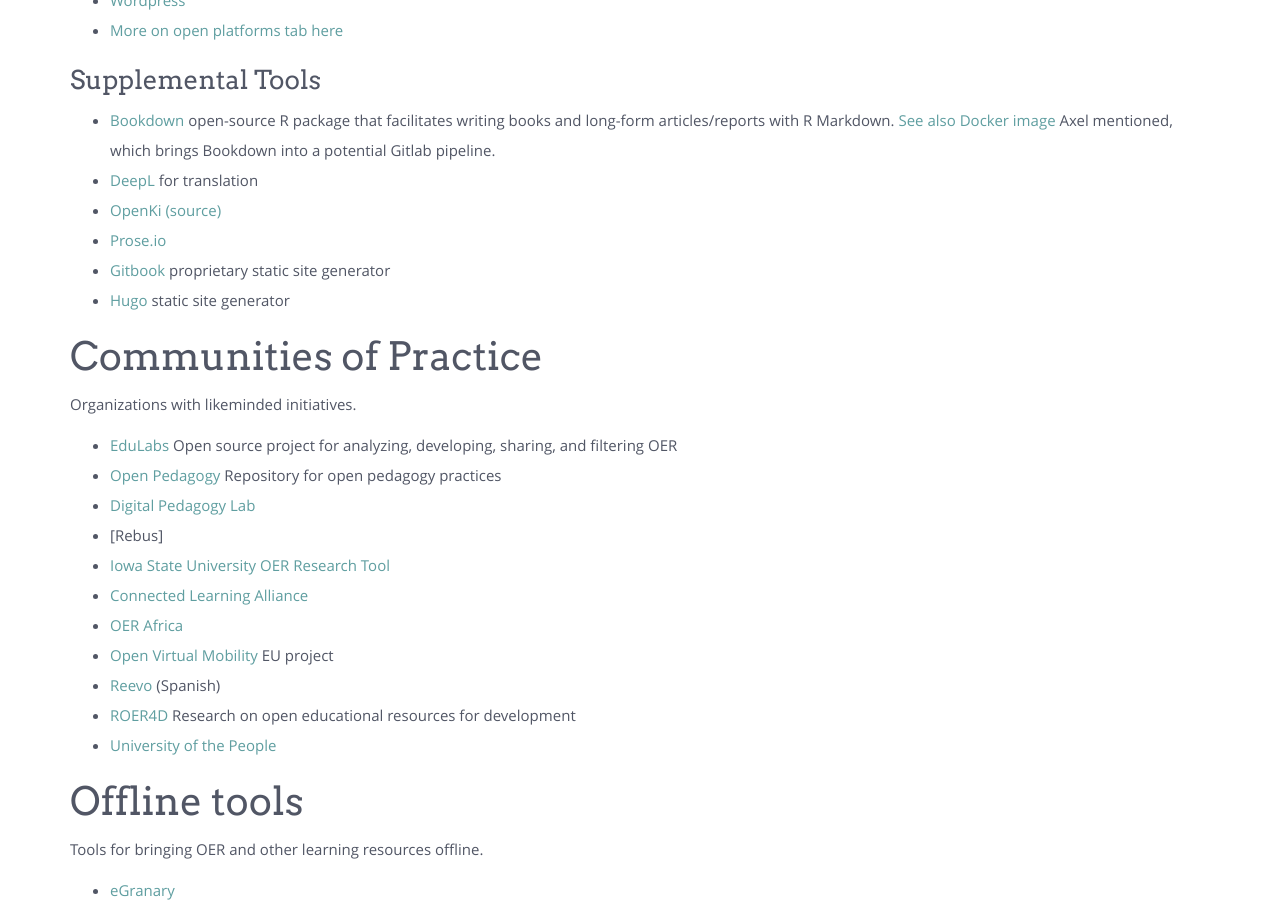
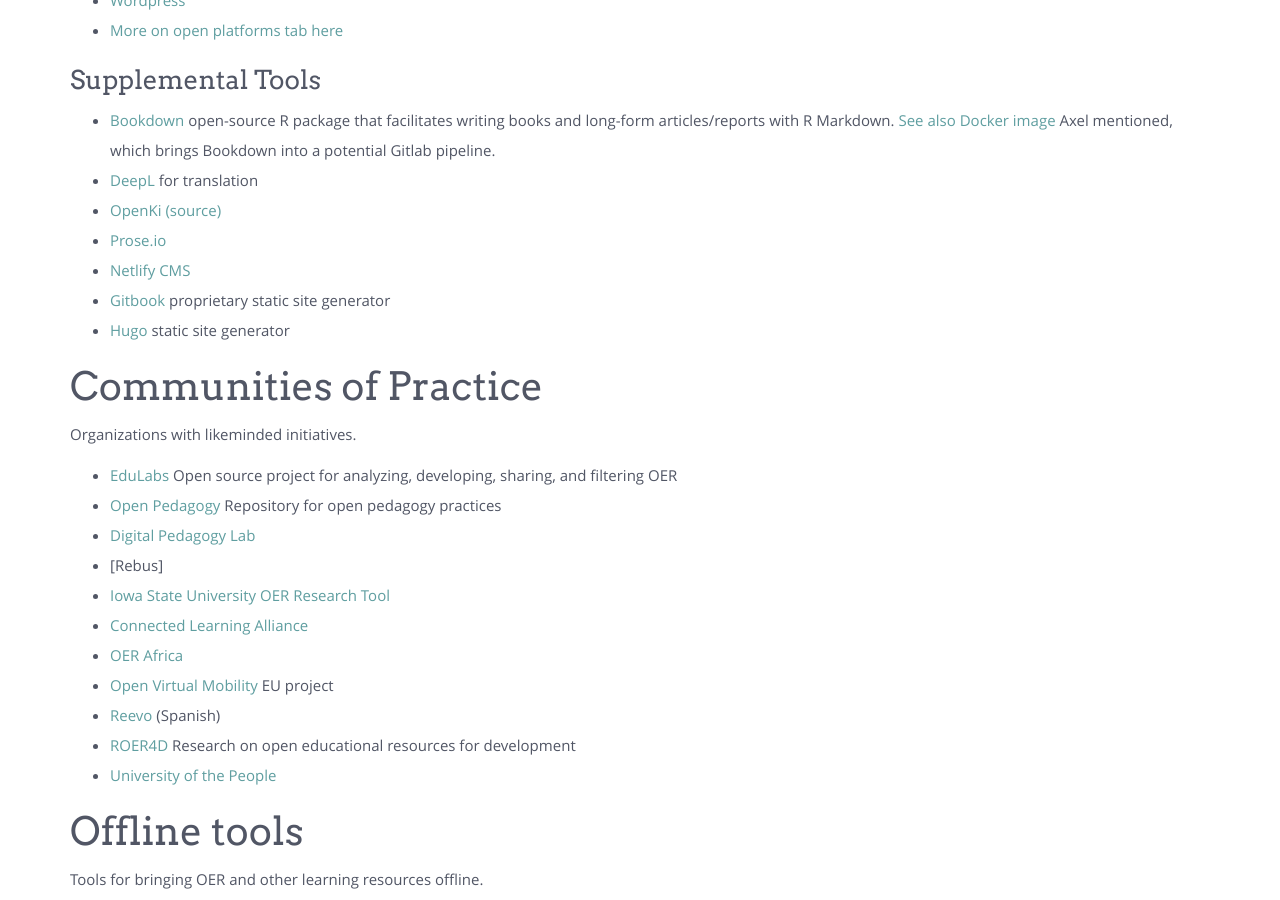
Before and after one commit to p2pu/notes-on-edtech, a Jekyll site: the page built from index.md, in a window 1280 px wide and 900 px high, scrolled down 3272 px. Built offline with Jekyll 4.4.1, drawn with Linux system fonts in a browser that asks for light colours; nearby versions of some CDN libraries.

Commit message:
Update index.md

```diff
--- a/index.md
+++ b/index.md
@@ -108,7 +108,8 @@ These open source tools can be used to remix and create OER.
  - [Bookdown](https://bookdown.org/) open-source R package that facilitates writing books and long-form articles/reports with R Markdown. [See also Docker image](https://github.com/rstudio/bookdown-demo/blob/master/Dockerfile) Axel mentioned, which brings Bookdown into a potential Gitlab pipeline.
  - [DeepL](https://www.deepl.com/translator) for translation
  - [OpenKi](https://openki.net/) [(source)](https://gitlab.com/Openki/Openki/)
- - [Prose.io](Prose.io)
+ - [Prose.io](https://prose.io/)
+ - [Netlify CMS](https://www.netlifycms.org/)
  - [Gitbook](https://www.gitbook.com/) proprietary static site generator
  - [Hugo](https://gohugo.io/) static site generator
 
@@ -133,7 +134,7 @@ Tools for bringing OER and other learning resources offline.
  - [eGranary](http://www.widernet.org/eGranary/)
  - [Internet in a box (IIAB)](https://github.com/iiab/iiab) - Tool for hosting a set of resources using a raspberry pi.
  - [Learning Equality](https://learningequality.org/) (from same people as IIAB) (https://github.com/fle-internal)
- -  [Rachel Friends](http://rachelfriends.org/) - Sells devices with IIAB on it. Example of a premade content repository: http://rachelfriends.org/previews/rachelpi_64EN_4.0/
+ - [Rachel Friends](http://rachelfriends.org/) - Sells devices with IIAB on it. Example of a premade content repository: http://rachelfriends.org/previews/rachelpi_64EN_4.0/
  - [Read the Docs](https://readthedocs.org/) Ability to pdf course materials
  - [Scorm](https://scorm.com/scorm-explained/) Downloading courses and hosting in a LMS
  - [Youtube-dl](https://github.com/rg3/youtube-dl) Command-line program to download videos from YouTube.com and other video sites
```
